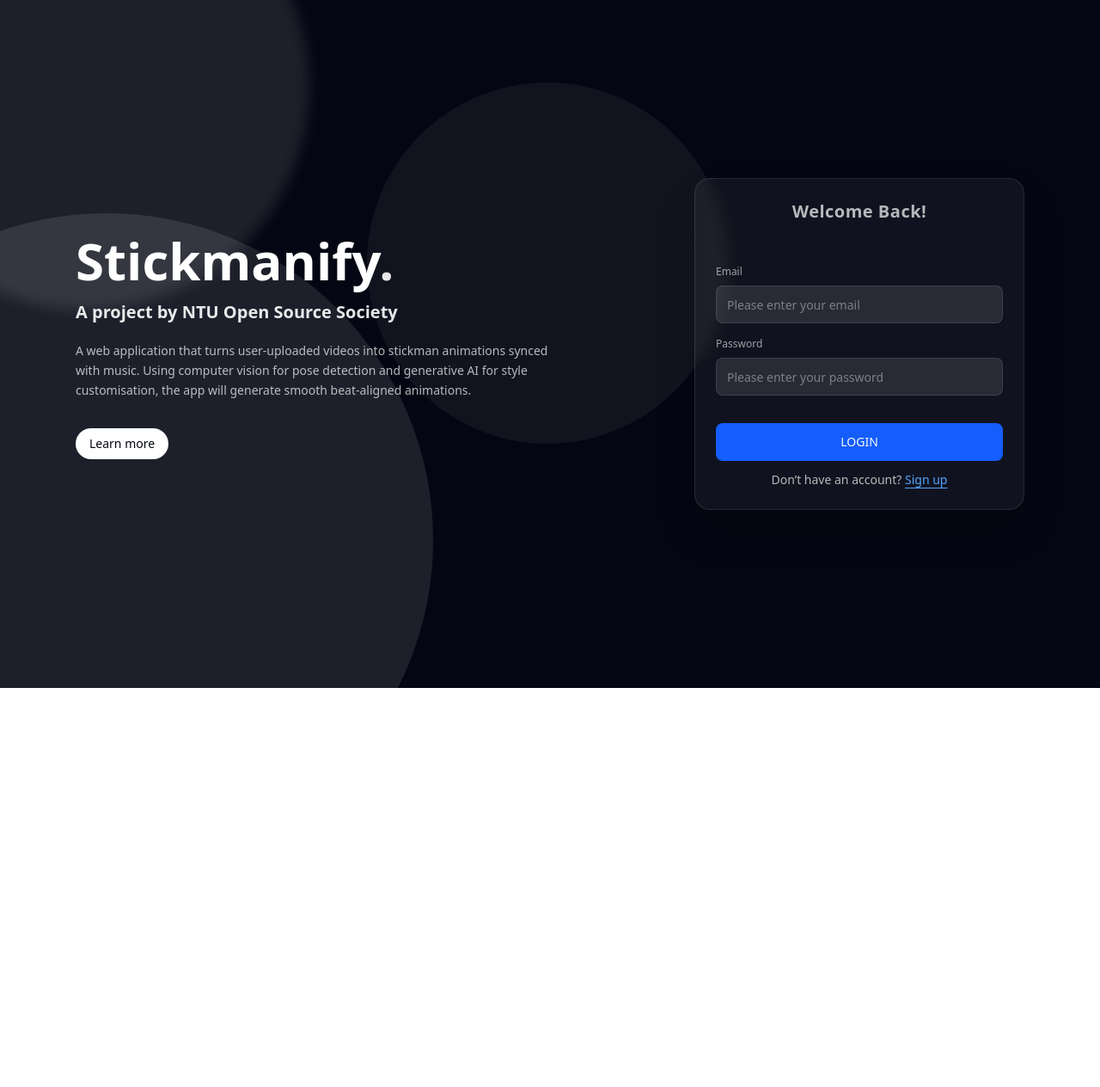
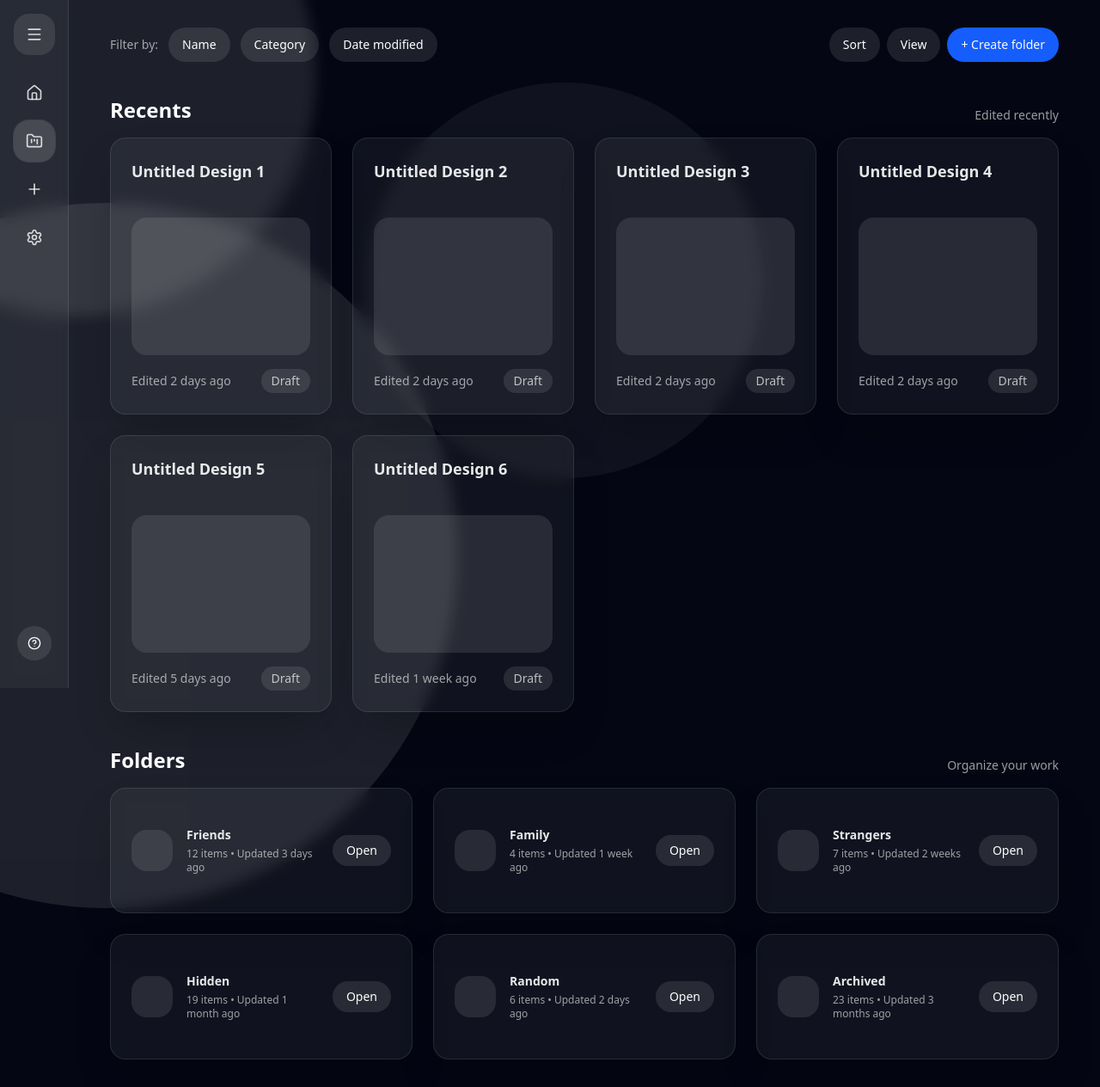
Before and after one commit to HackOSS-Stickmanify/Stickmanify-Web-Dev, a React app in the folder frontend/: page /projects in a window 1280 px wide. Before the commit this address led to /. Shown: the whole page at 86% size. Before the commit the page ends 800 px from the top, so only its background shows below. Built offline with nearby package versions, Linux system fonts and the light colour scheme; the HTML template or start-up script is replaced by a standard one.

Commit message:
feat: projects page

```diff
--- a/frontend/src/App.tsx
+++ b/frontend/src/App.tsx
@@ -2,6 +2,7 @@
 
 import Login from "./pages/Login";
 import Home from "./pages/Home";
+import Projects from "./pages/Projects";
 import AppLayout from "./layouts/AppLayout";
 
 export default function App() {
@@ -21,6 +22,16 @@
           }
         />
 
+                <Route
+          path="/projects"
+          element={
+            <AppLayout>
+              <Projects />
+            </AppLayout>
+          }
+        />
+
+
         {/* Fallback */}
         <Route path="*" element={<Navigate to="/" replace />} />
       </Routes>
--- a/frontend/src/pages/Home.tsx
+++ b/frontend/src/pages/Home.tsx
@@ -23,23 +23,10 @@
         </div>
       </div>
 
-      {/* Filter pills */}
-      <div className="flex flex-wrap items-center gap-3">
-        <Pill>Name</Pill>
-        <Pill>Category</Pill>
-        <Pill>Date modified</Pill>
-
-        <div className="ml-auto flex items-center gap-2">
-          <Pill>Sort</Pill>
-          <Pill>View</Pill>
-        </div>
-      </div>
-
       {/* Recents */}
       <section className="space-y-3">
         <div className="flex items-end justify-between">
           <h2 className="text-xl font-semibold">Recents</h2>
-          <span className="text-sm text-white/60">Edited recently</span>
         </div>
 
         <div className="grid gap-4 sm:grid-cols-2 lg:grid-cols-4">
--- /dev/null
+++ b/frontend/src/pages/Projects.tsx
@@ -0,0 +1,142 @@
+import { Button } from "@/components/ui/button";
+import { Card, CardContent, CardHeader, CardTitle } from "@/components/ui/card";
+
+type Project = {
+  id: string;
+  name: string;
+  edited: string;
+  status: "Draft" | "Open" | "Done";
+};
+
+type Folder = {
+  id: string;
+  name: string;
+  items: number;
+  updated: string;
+};
+
+const mockProjects: Project[] = [
+  { id: "1", name: "Untitled Design 1", edited: "Edited 2 days ago", status: "Draft" },
+  { id: "2", name: "Untitled Design 2", edited: "Edited 2 days ago", status: "Draft" },
+  { id: "3", name: "Untitled Design 3", edited: "Edited 2 days ago", status: "Draft" },
+  { id: "4", name: "Untitled Design 4", edited: "Edited 2 days ago", status: "Draft" },
+  { id: "5", name: "Untitled Design 5", edited: "Edited 5 days ago", status: "Draft" },
+  { id: "6", name: "Untitled Design 6", edited: "Edited 1 week ago", status: "Draft" },
+];
+
+const mockFolders: Folder[] = [
+  { id: "f1", name: "Friends", items: 12, updated: "Updated 3 days ago" },
+  { id: "f2", name: "Family", items: 4, updated: "Updated 1 week ago" },
+  { id: "f3", name: "Strangers", items: 7, updated: "Updated 2 weeks ago" },
+  { id: "f4", name: "Hidden", items: 19, updated: "Updated 1 month ago" },
+  { id: "f5", name: "Random", items: 6, updated: "Updated 2 days ago" },
+  { id: "f6", name: "Archived", items: 23, updated: "Updated 3 months ago" },
+];
+
+export default function Projects() {
+  return (
+    <div className="space-y-10">
+      {/* Top row: filters + create folder */}
+      <div className="flex flex-wrap items-center gap-3">
+        <span className="text-sm text-white/60">Filter by: </span>
+        <Pill>Name</Pill>
+        <Pill>Category</Pill>
+        <Pill>Date modified</Pill>
+
+        <div className="ml-auto flex items-center gap-2">
+          <Pill>Sort</Pill>
+          <Pill>View</Pill>
+          <Button className="h-10 rounded-full bg-blue-600 hover:bg-blue-700">
+            + Create folder
+          </Button>
+        </div>
+      </div>
+
+      {/* Recents */}
+      <section className="space-y-4">
+        <div className="flex items-end justify-between">
+          <h2 className="text-2xl font-semibold text-white">Recents</h2>
+          <span className="text-sm text-white/60">Edited recently</span>
+        </div>
+
+        <div className="grid gap-6 sm:grid-cols-2 lg:grid-cols-4">
+          {mockProjects.map((p) => (
+            <ProjectCard key={p.id} project={p} />
+          ))}
+        </div>
+      </section>
+
+      {/* Folders */}
+      <section className="space-y-4">
+        <div className="flex items-end justify-between">
+          <h2 className="text-2xl font-semibold text-white">Folders</h2>
+          <span className="text-sm text-white/60">Organize your work</span>
+        </div>
+
+        <div className="grid gap-6 sm:grid-cols-2 lg:grid-cols-3">
+          {mockFolders.map((f) => (
+            <FolderCard key={f.id} folder={f} />
+          ))}
+        </div>
+      </section>
+    </div>
+  );
+}
+
+function Pill({ children }: { children: React.ReactNode }) {
+  return (
+    <Button
+      variant="secondary"
+      className="h-10 rounded-full bg-white/10 text-white hover:bg-white/15"
+    >
+      {children}
+    </Button>
+  );
+}
+
+function ProjectCard({ project }: { project: Project }) {
+  return (
+    <Card className="rounded-2xl border border-white/10 bg-white/5 text-white shadow-2xl backdrop-blur">
+      <CardHeader className="pb-2">
+        <CardTitle className="text-lg text-white/90">{project.name}</CardTitle>
+      </CardHeader>
+
+      <CardContent className="space-y-4">
+        {/* Preview placeholder */}
+        <div className="h-40 rounded-2xl bg-white/10" />
+
+        <div className="flex items-center justify-between">
+          <span className="text-sm text-white/60">{project.edited}</span>
+          <span className="rounded-full bg-white/10 px-3 py-1 text-sm text-white/70">
+            {project.status}
+          </span>
+        </div>
+      </CardContent>
+    </Card>
+  );
+}
+
+function FolderCard({ folder }: { folder: Folder }) {
+  return (
+    <Card className="rounded-2xl border border-white/10 bg-white/5 text-white shadow-2xl backdrop-blur">
+      <CardContent className="flex items-center gap-4 py-5">
+        {/* Folder icon placeholder */}
+        <div className="h-12 w-12 rounded-2xl bg-white/10" />
+
+        <div className="flex-1">
+          <div className="text-sm font-semibold text-white/90">{folder.name}</div>
+          <div className="mt-1 text-xs text-white/60">
+            {folder.items} items • {folder.updated}
+          </div>
+        </div>
+
+        <Button
+          variant="secondary"
+          className="h-9 rounded-full bg-white/10 px-4 text-white hover:bg-white/15"
+        >
+          Open
+        </Button>
+      </CardContent>
+    </Card>
+  );
+}
```
